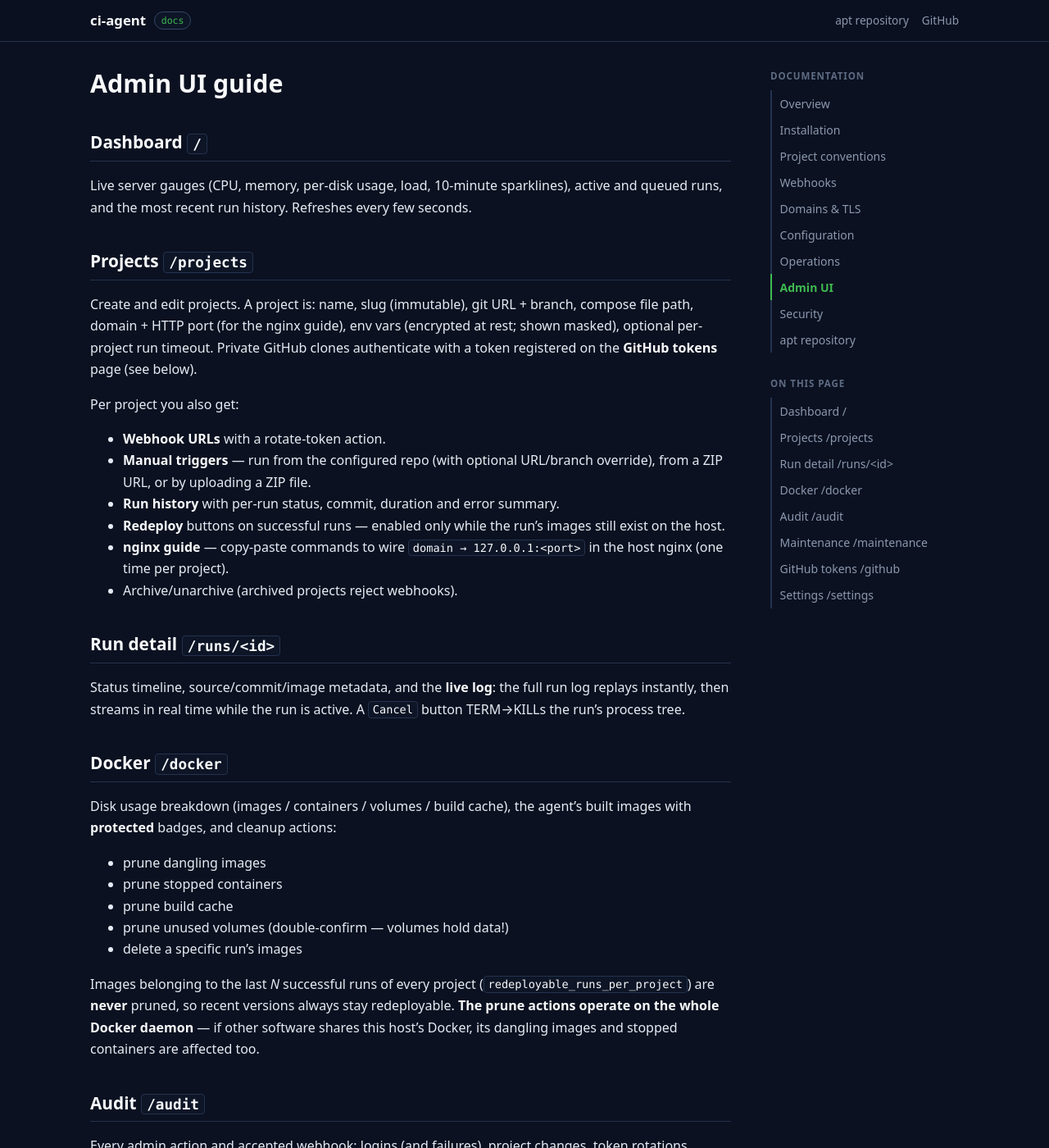
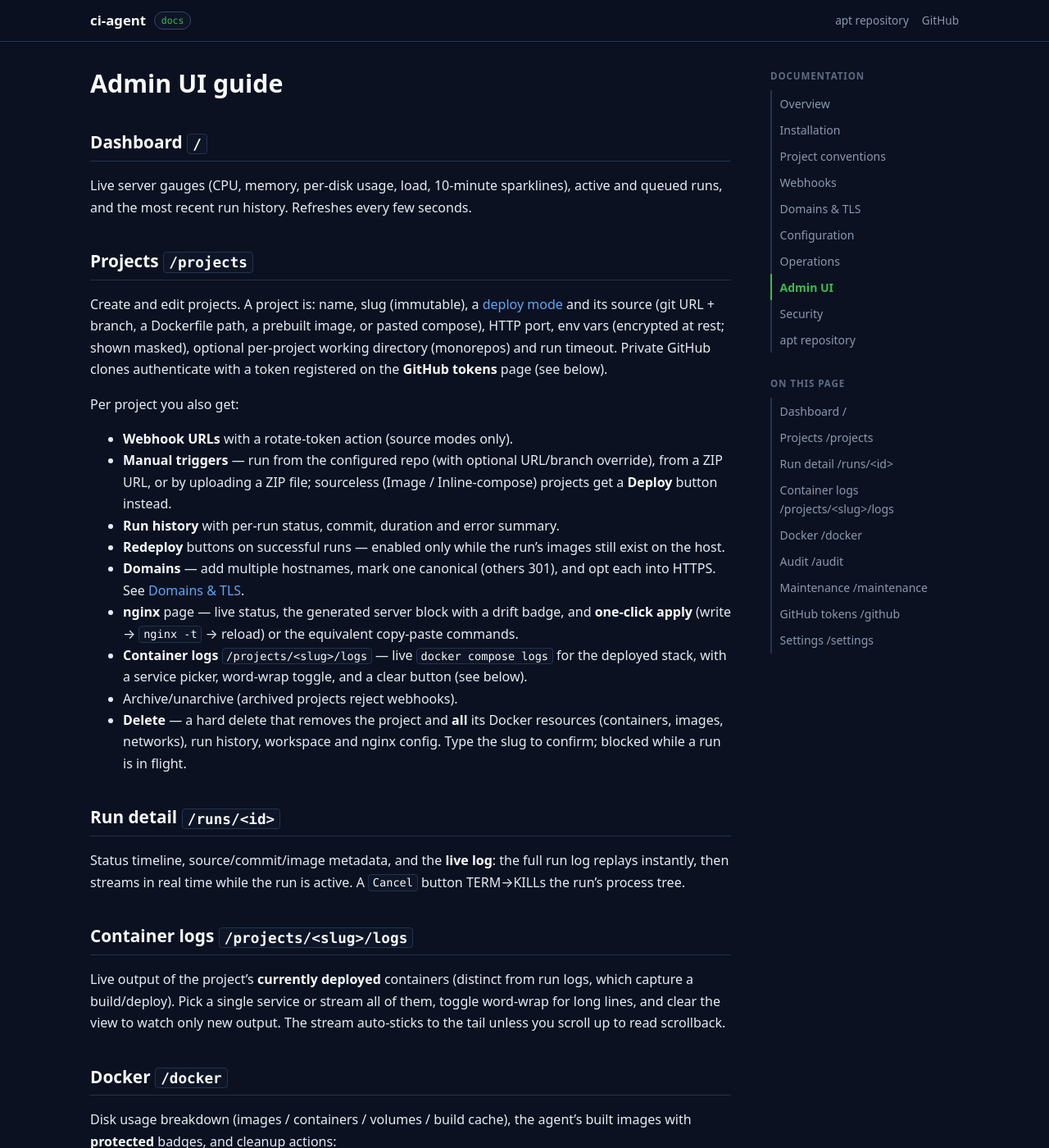
Before and after one commit to m-hoseinzadeh/ci-agent-apt, a Jekyll site: the page built from docs/ui.md, in a window 1280 px wide and 1400 px high. Shown: the whole window at 82% size. Built offline with Jekyll 4.4.1, drawn with Linux system fonts in a browser that asks for light colours; our own code applies the rules of GitHub Pages for plain Markdown files; some of the changed text lies outside the part shown.

```diff
--- a/docs/ui.md
+++ b/docs/ui.md
@@ -8,29 +8,48 @@ Refreshes every few seconds.
 
 ## Projects `/projects`
 
-Create and edit projects. A project is: name, slug (immutable), git URL +
-branch, compose file path, domain + HTTP port (for the nginx guide), env vars
-(encrypted at rest; shown masked), optional per-project run timeout. Private
-GitHub clones authenticate with a token registered on the **GitHub tokens**
-page (see below).
+Create and edit projects. A project is: name, slug (immutable), a
+[deploy mode](./projects.md) and its source (git URL + branch, a Dockerfile
+path, a prebuilt image, or pasted compose), HTTP port, env vars (encrypted at
+rest; shown masked), optional per-project working directory (monorepos) and run
+timeout. Private GitHub clones authenticate with a token registered on the
+**GitHub tokens** page (see below).
 
 Per project you also get:
 
-- **Webhook URLs** with a rotate-token action.
+- **Webhook URLs** with a rotate-token action (source modes only).
 - **Manual triggers** — run from the configured repo (with optional
-  URL/branch override), from a ZIP URL, or by uploading a ZIP file.
+  URL/branch override), from a ZIP URL, or by uploading a ZIP file; sourceless
+  (Image / Inline-compose) projects get a **Deploy** button instead.
 - **Run history** with per-run status, commit, duration and error summary.
 - **Redeploy** buttons on successful runs — enabled only while the run's
   images still exist on the host.
-- **nginx guide** — copy-paste commands to wire `domain → 127.0.0.1:<port>`
-  in the host nginx (one time per project).
+- **Domains** — add multiple hostnames, mark one canonical (others 301), and
+  opt each into HTTPS. See [Domains & TLS](./domains.md).
+- **nginx** page — live status, the generated server block with a drift badge,
+  and **one-click apply** (write → `nginx -t` → reload) or the equivalent
+  copy-paste commands.
+- **Container logs** `/projects/<slug>/logs` — live `docker compose logs`
+  for the deployed stack, with a service picker, word-wrap toggle, and a clear
+  button (see below).
 - Archive/unarchive (archived projects reject webhooks).
+- **Delete** — a hard delete that removes the project and **all** its Docker
+  resources (containers, images, networks), run history, workspace and nginx
+  config. Type the slug to confirm; blocked while a run is in flight.
 
 ## Run detail `/runs/<id>`
 
 Status timeline, source/commit/image metadata, and the **live log**: the
 full run log replays instantly, then streams in real time while the run is
 active. A `Cancel` button TERM→KILLs the run's process tree.
+
+## Container logs `/projects/<slug>/logs`
+
+Live output of the project's **currently deployed** containers (distinct from
+run logs, which capture a build/deploy). Pick a single service or stream all of
+them, toggle word-wrap for long lines, and clear the view to watch only new
+output. The stream auto-sticks to the tail unless you scroll up to read
+scrollback.
 
 ## Docker `/docker`
 
@@ -65,10 +84,17 @@ changes, token rotations, triggers, cancellations, prunes, settings changes.
   come from api.github.com. On an air-gapped server it simply reports
   "unreachable" — expected and harmless. Docker/Compose/nginx results are
   informational; install those through your distribution's packages.
-- **CI Agent update** — CI Agent is an apt package, so updates go through apt;
-  the page shows the two `apt-get` upgrade commands. On an offline server,
-  sync the package on a connected machine first (see the install docs), then
-  run the same commands.
+- **CI Agent update** — two ways to update from this page:
+  - *apt* — on a connected server, run the shown `apt-get` upgrade commands.
+  - *Signed upload (offline)* — upload a release `.deb` **and** its detached
+    `.asc` signature. The agent verifies the signature **offline** against the
+    embedded release key (pinned to fingerprint
+    `A80F7309CF26133DBE88E2EC9C5489AAE86BF159`; any other key is rejected) and
+    refuses downgrades, then **stages** the new binary. Click **Apply &
+    restart** to install it: the service restarts and a privileged pre-start
+    step swaps the binary in. If the new binary crash-loops it is automatically
+    rolled back to the previous one after three failed starts. A staged update
+    can be discarded until you apply it.
 - **Storage** — size breakdown of the data dir (database, run snapshots,
   backups, workspaces, uploads) and free disk.
 - **Backups** — create a backup on demand (`VACUUM INTO`, safe while runs are
```
Also changed, not shown: docs/README.md (+9 -4 lines), docs/configuration.md (+11 -2 lines), docs/index.md (+9 -4 lines), docs/operations.md (+7 -0 lines), docs/projects.md (+39 -6 lines), docs/security.md (+22 -1 lines), 8 other files.
